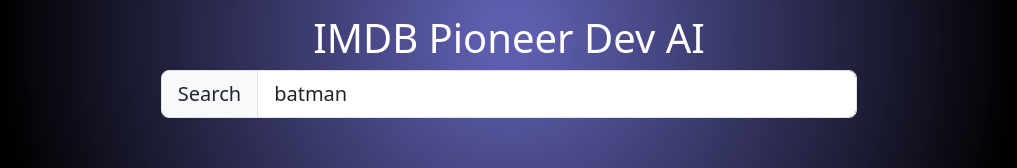
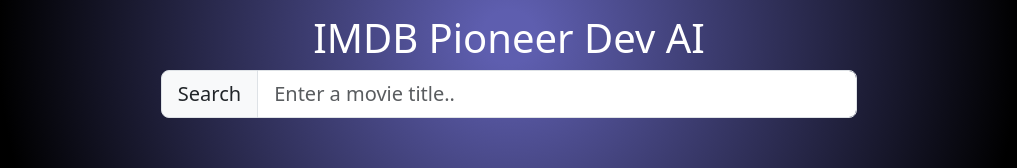
Before and after one commit to scarpakz/imdb-frontend-pioneer, a React (Vite) app: page / in a window 1280 px wide. Shown: the part 168-336 px from the top of the page, without its empty margins (131-1148 px from the left). Built offline with nearby package versions, Linux system fonts and the light colour scheme; no server answers.

Commit message:
added default value when it's empty

```diff
--- a/src/pages/Home.tsx
+++ b/src/pages/Home.tsx
@@ -7,6 +7,9 @@
 
     const handleSetTitle = (e: any) => {
         setTitle(e.target.value)
+        if (e.target.value.trim().length === 0) {
+            window.location.reload()
+        }
     }
 
     return (
@@ -18,7 +21,7 @@
                             <h1 className="text-center">IMDB Pioneer Dev AI</h1>
                             <div className="input-group input-group-lg">
                                 <span className="input-group-text" id="inputGroup-sizing-lg">Search</span>
-                                <input type="text" value={title} onChange={handleSetTitle} placeholder="Enter a movie title.." className="form-control" />
+                                <input type="text" onChange={handleSetTitle} placeholder="Enter a movie title.." className="form-control" />
                             </div>
                         </div>
                     </div>
```
